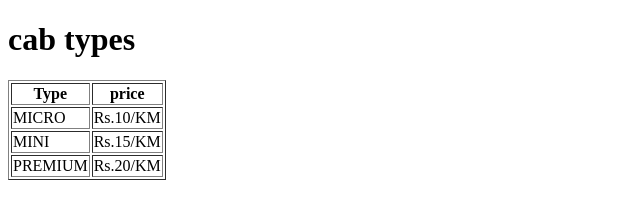
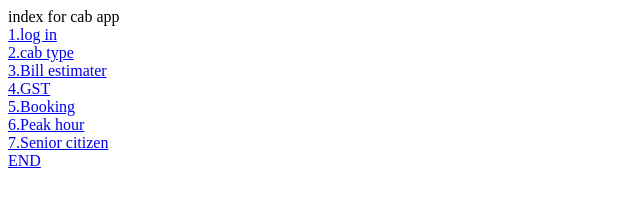
Before and after one commit to Vibinkumar041/cabapp-ui, a plain HTML site: page index.html in a window 1280 px wide. Shown: the whole page, without its empty margins (0-640 px from the left). Drawn offline with Linux system fonts and the light colour scheme.

Commit message:
Add files via upload

```diff
--- a/index.html
+++ b/index.html
@@ -2,31 +2,19 @@
 <html>
 <head>
 <meta charset="ISO-8859-1">
-<title>cab app</title>
+<title>cab app-index</title>
 </head>
 <body>
-	<h1>cab types</h1>
-	<table border="1">
-		<thead>
-			<tr>
-				<th>Type</th>
-				<th>price</th>
-			</tr>
-		</thead>
-		<tbody>
-			<tr>
-				<td>MICRO</td>
-				<td>Rs.10/KM</td>
-			</tr>
-			<tr>
-				<td>MINI</td>
-				<td>Rs.15/KM</td>
-			</tr>
-			<tr>
-				<td>PREMIUM</td>
-				<td>Rs.20/KM</td>
-			</tr>
-		</tbody>
-	</table>
+<form>
+<label1 for="index">index for cab app</label1></br>
+<a href="login.html">1.log in</a></br>
+<a href="cabtype.html">2.cab type</a></br>
+<a href="billestimator.html">3.Bill estimater</a></br>
+<a href="gst.html">4.GST</a></br>
+<a href="booking.html">5.Booking</a></br>
+<a href="peakhour.html">6.Peak hour</a></br>
+<a href="seniorcitizen.html">7.Senior citizen</a></br>
+<a href="end.html">END</a></br>
+</form>
 </body>
 </html>
```
